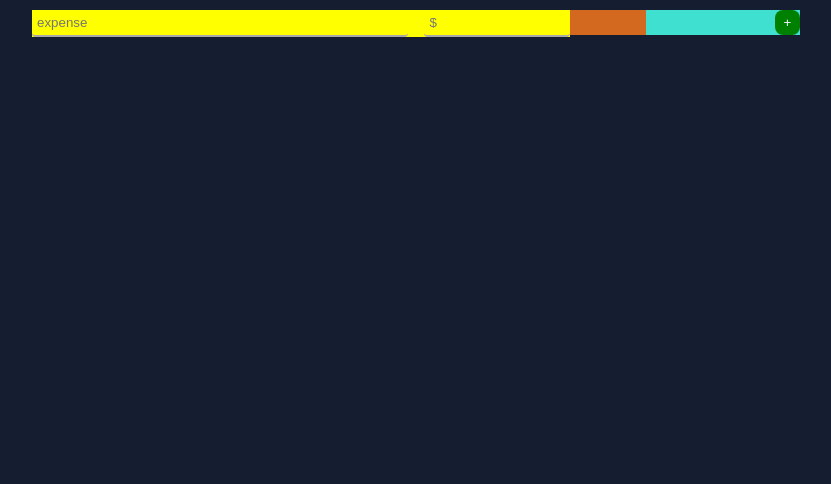
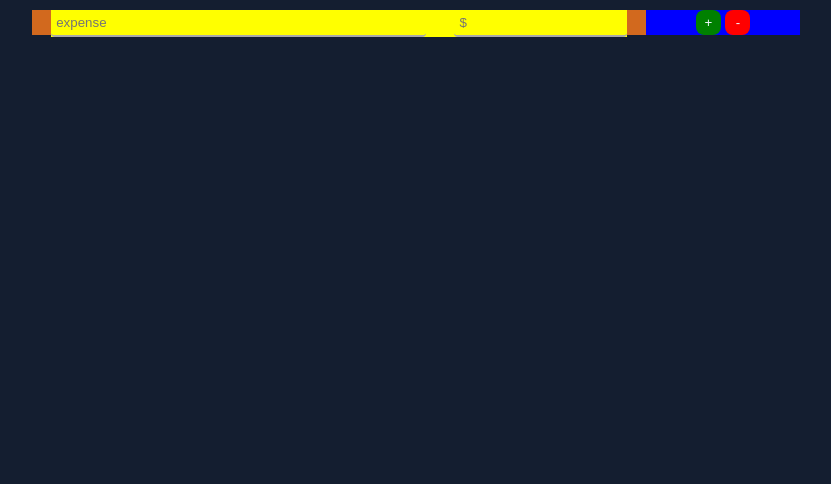
Before and after one commit to juansanchez721/BudgetApp, a plain HTML site: page index.html in a window 1280 px wide. Shown: the part 316-800 px from the top of the page, without its empty margins (224-1055 px from the left). Drawn offline with Linux system fonts and the light colour scheme.

Commit message:
Updating submission layout. Configuring buttons.

```diff
--- a/budget.css
+++ b/budget.css
@@ -108,8 +108,8 @@ input{
   }
 
   #myUL{
-    margin: 15 10%;
-    min-width: 350px;
+    /* margin: 15 10%; */
+    /* min-width: 350px; */
 
     padding: 0;
     text-align: center;
@@ -125,6 +125,7 @@ input{
     }
 
     body {
-      background-color: lightblue;
     }
+
+
   }
--- a/index.html
+++ b/index.html
@@ -50,35 +50,48 @@ bottom: 20;
 
     <div class = "center">
 
-        <div class = "submissions" style = "height:25px;
+        <div class = "submissions" style = "
+        text-align: center;
+        height:25px;
         margin: 0 20%;
-        width: 60%;
         background-color: chocolate;
-        display: block;">
+        display: fle;">
+
         <div class = "inputfield" style="
-        min-width: 70%;
-        float: left;
-        /* margin-left: 20%; */
-        background-color: yellow;">
+        background-color: yellow;
+        display: inline-flex;
+        width: 75%;
+       ">
+
             <input
              type = "text"
              id = "label"
              placeholder="expense"
-             style="width:70%;
+             style="
+             margin-right: 5%;
+             min-width:65%;
              float: left;">
-            <input type = "number" id = "value" placeholder="$"
+
+
+            <input
+            id = "value"
+            placeholder="$"
             style="
-            width: 27%;
-            float: right;">
+            min-width: 27%;
+            float: right;
+            ">
 
         </div>
+
+
         <div class = "submit" style="
-        /* margin-right: 20%; */
-        background-color: turquoise;
-        min-width: 20px;
+          background-color: blue;
+
+        text-align: center;
+        min-width: 10%;
         ">
             <button class = "pointer" id = "calc" style= "background-color: green;"class = "add" onclick="addElement('Green');">+</button>
-        <!-- <button class = "pointer" id = "calc" style= "background-color: red;"class = "add" onclick="addElement();">-</button> -->
+        <button class = "pointer" id = "calc" style= "background-color: red;"class = "add" onclick="addElement();">-</button>
 
         </div>
     </div>
```
